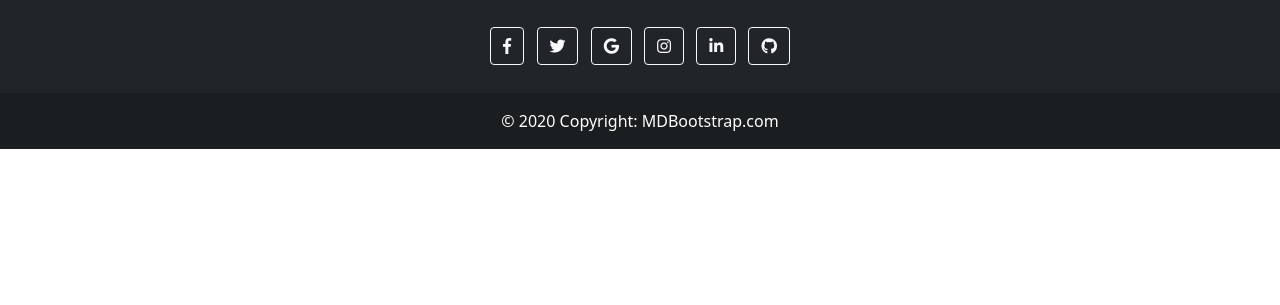
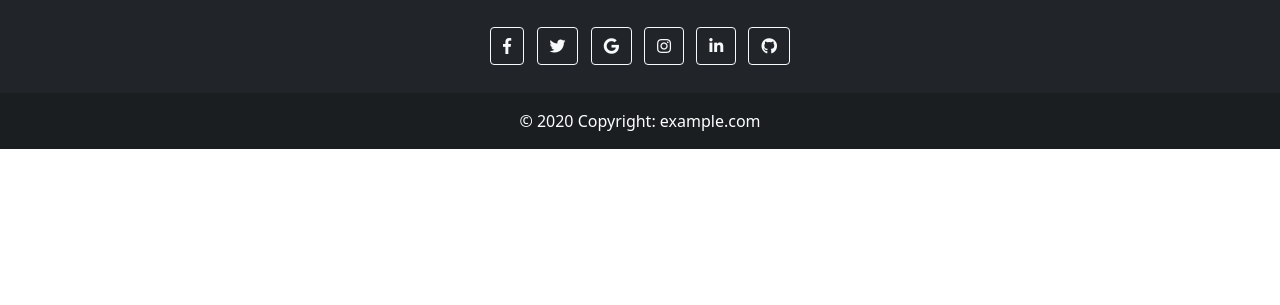
Before and after one commit to kekkeDev/djangoWebSite, a Django app: page /categories/ in a window 1280 px wide. Shown: the part 129-434 px from the top of the page. Run offline with Django 3.2, Linux system fonts and the light colour scheme; tables that the repository leaves empty hold one stand-in row (values such as "Sample post"); data that the repository does not hold is empty; some libraries are stand-ins or nearby versions.

Commit message:
footerを可変にす

```diff
--- a/templates/base.html
+++ b/templates/base.html
@@ -83,7 +83,7 @@
   <!-- Copyright -->
   <div class="text-center p-3" style="background-color: rgba(0, 0, 0, 0.2);">
     © 2020 Copyright:
-    <a class="text-white" href="https://mdbootstrap.com/">MDBootstrap.com</a>
+    <a class="text-white" href="https://mdbootstrap.com/">{{ site_detail_1.site }}</a>
   </div>
   <!-- Copyright -->
 </footer>
```
Also changed, not shown: djangoWebSite/settings/base.py (+0 -29 lines).
